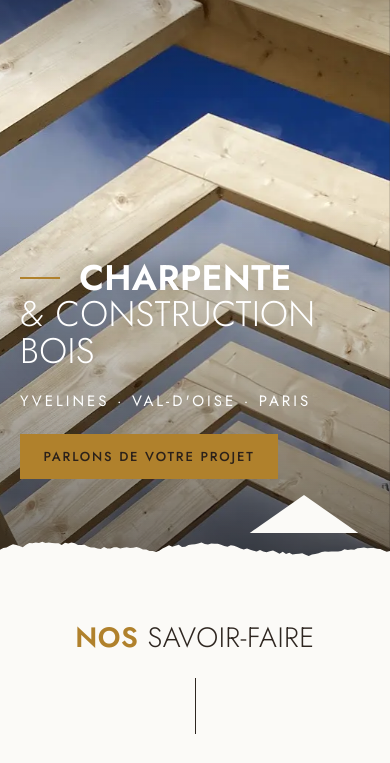
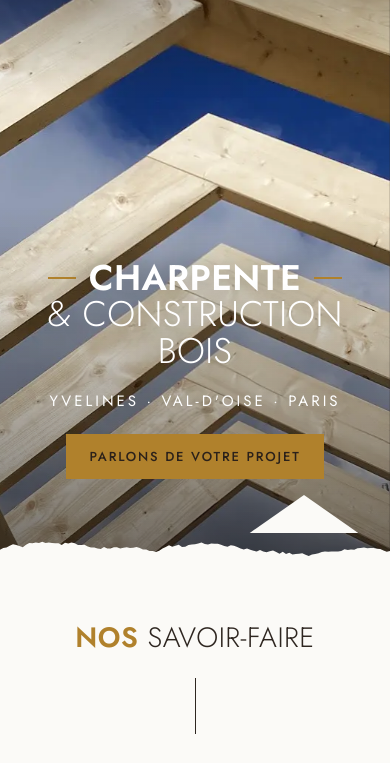
Before and after one commit to yanismra/mirabois-site, a plain HTML site: page index.html in a window 390 px wide. Shown: the part 81-844 px from the top of the page. Drawn offline with Linux system fonts and the light colour scheme.

Commit message:
Accueil : titre centré sur téléphone

```diff
--- a/assets/css/style.css
+++ b/assets/css/style.css
@@ -299,8 +299,12 @@ body::before { content: ""; position: fixed; inset: 0 0 auto; height: env(safe-a
 /* Téléphone */
 @media (max-width: 680px) {
   .hero { height: clamp(460px, 78vh, 640px); }
-  .hero-contenu { align-items: flex-start; text-align: left; }
-  .hero-slogan { justify-items: start; }
+  .hero-contenu { align-items: center; text-align: center; }
+  .hero-slogan { justify-items: center; }
+  /* Trait doré de part et d'autre de « Charpente » pour garder l'équilibre une fois centré */
+  .hero-slogan span:first-child { gap: .8rem; }
+  .hero-slogan span:first-child::before,
+  .hero-slogan span:first-child::after { content: ""; width: 28px; height: 2px; background: var(--or); }
   .pignon { left: auto; right: 8%; }
   .sf-onglets { border-left: 0; padding-left: 0; display: flex; overflow-x: auto; gap: .5rem; padding-bottom: .4rem; scrollbar-width: thin; }
   .sf-onglets button { flex: none; border: 1px solid var(--filet); padding: .55rem .9rem; border-radius: 999px; font-size: var(--t-xs); }
```
